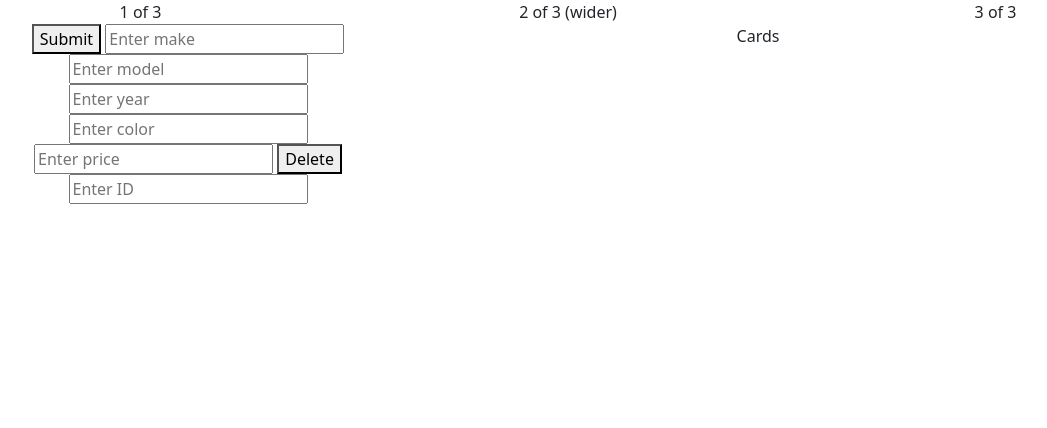
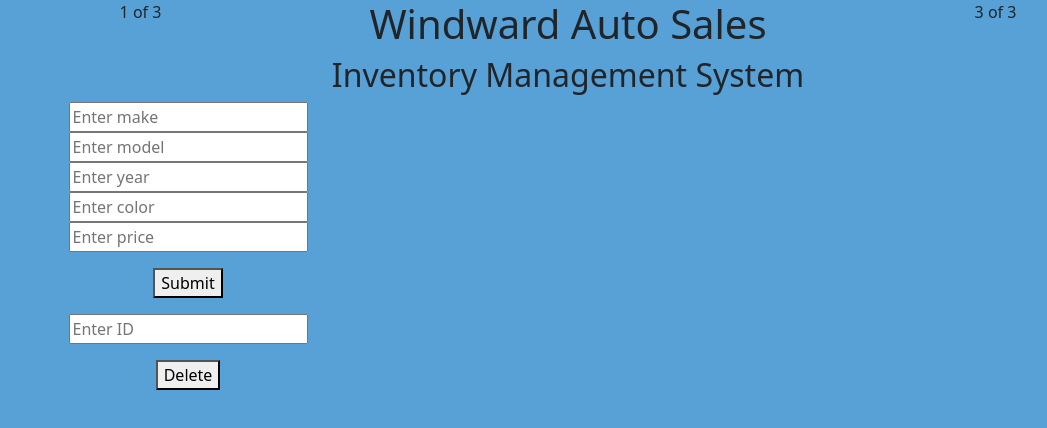
Before and after one commit to kittbg/MVP, a website: page public/index.html in a window 1280 px wide. Shown: the whole page, without its empty margins (72-1119 px from the left). Drawn offline with nearby package versions, Linux system fonts and the light colour scheme; no server answers.

Commit message:
styling updates

```diff
--- a/public/app.js
+++ b/public/app.js
@@ -7,7 +7,7 @@ fetch('/api/cars')
  .then(data => {
      for (let i = 0; i < data.length; i++){
      let cars = data[i];
-     let cards = $(`<div class="card" style="width: 18rem;">
+     let cards = $(`<div class="card border-danger mb-3 bg-dark-subtle" style="width: 18rem;">
      <img src="..." class="card-img-top" alt="...">
        <div class="card-body">
        <h5 class="card-title">${cars.make}</h5>
--- a/public/index.html
+++ b/public/index.html
@@ -11,13 +11,19 @@
     <title>Windward Auto Sales</title>
 </head>
 <body>
+    <style>
+        body {
+          background-color: rgb(87, 161, 214);
+        }
+      </style>
     <div class="container text-center">
         <div class="row">
             <div class="col">
                 1 of 3
             </div>
             <div class="col-6">
-            2 of 3 (wider)
+                <h1>Windward Auto Sales</h1>
+                <h2>Inventory Management System</h2>
             </div>
             <div class="col">
                 3 of 3
@@ -25,17 +31,20 @@
         </div>
         <div class="row">
             <div class="col-4">
-            <button class="button">Submit</button>
               <input type="text" id="make" placeholder="Enter make">
               <input type="text" id="model" placeholder="Enter model">
               <input type="text" id="year" placeholder="Enter year">
               <input type="text" id="color" placeholder="Enter color">
               <input type="text" id="price" placeholder="Enter price">
+              <p></p>
+              <button class="button">Submit</button>
+              <p></p>
+              <input type="intger" id="kill" placeholder="Enter ID">
+              <p></p>
               <button class="delete">Delete</button>
-            <input type="intger" id="kill" placeholder="Enter ID">
           </div>
           <div class="col-8">
-            Cards
+
           </div>
 
         </div>
--- a/public/style.css
+++ b/public/style.css
@@ -0,0 +1,14 @@
+.card-image {
+    height: 250px;
+    width: 250px;
+   }
+   /* #results{
+    border: solid black 5px;
+   }  */
+   body{
+       background-color: black;
+       background-repeat: no-repeat;
+       background-size: cover;
+       background-position: center;
+       background-attachment: fixed;
+   }
```
Lines whose indentation alone changed are shown as unchanged.
